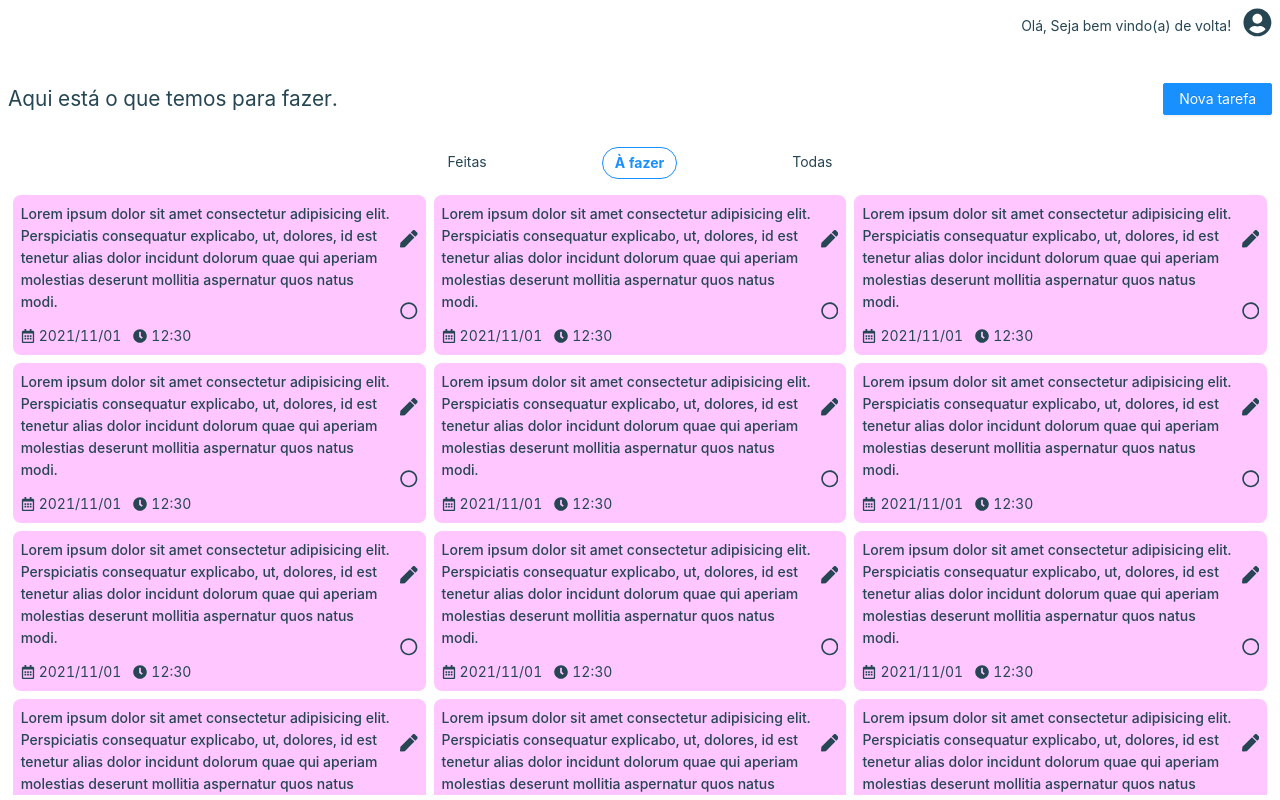
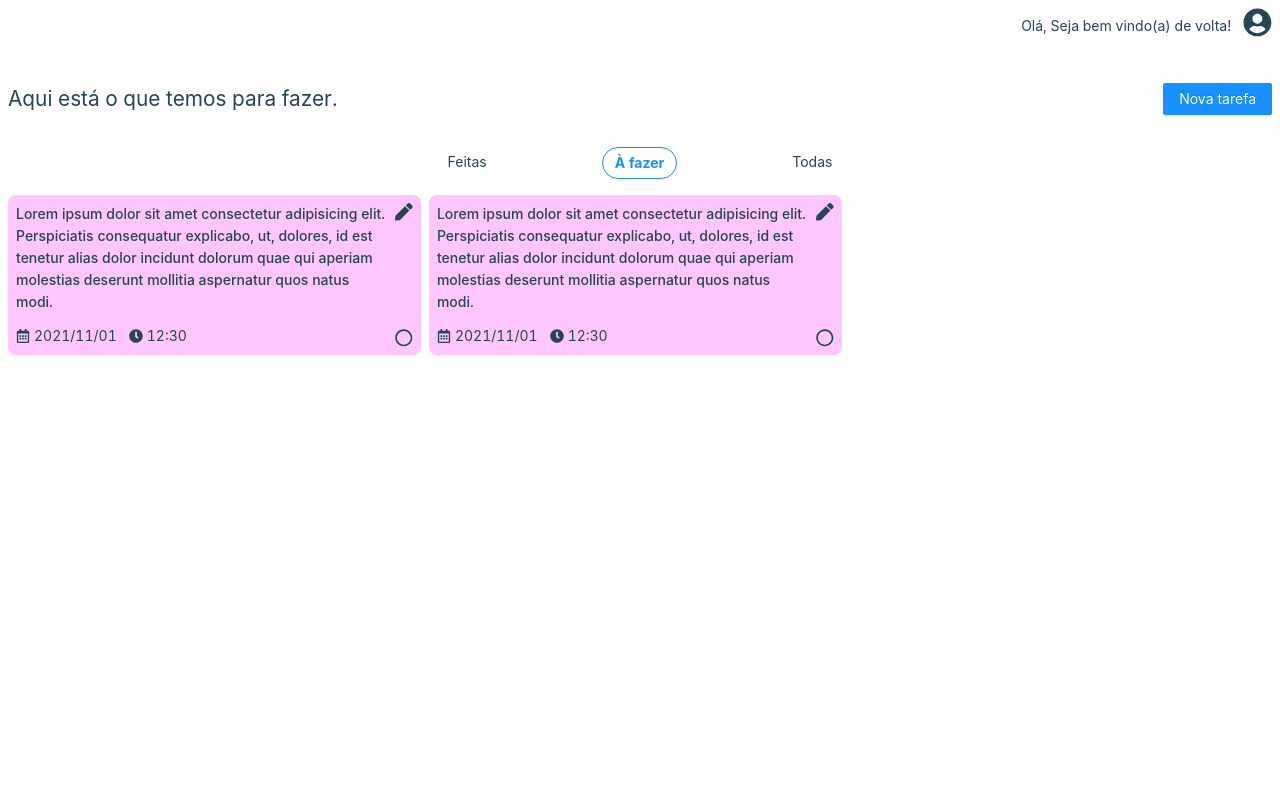
Before and after one commit to welingtonfidelis/todolist-v2, a React (Create React App) app: page / in a window 1280 px wide. Built offline with nearby package versions, Linux system fonts and the light colour scheme.

Commit message:
Services todo crud started

```diff
--- a/src/App.tsx
+++ b/src/App.tsx
@@ -1,16 +1,12 @@
-import UserAvatarComponent from "./components/userAvatar";
+import TodoListComponent from "./components/todoList";
+import HeaderComponent from "./components/header";
 
 import "./app.css";
-import TodoListComponent from "./components/todoList";
 
 function App() {
   return (
     <div className="app-content">
-      <div className="header-content">
-        <span>Olá, Seja bem vindo(a) de volta!</span>
-        <UserAvatarComponent />
-      </div>
-
+      <HeaderComponent />
       <TodoListComponent />
     </div>
   );
--- a/src/app.css
+++ b/src/app.css
@@ -47,22 +47,3 @@ body {
   display: flex;
   flex-direction: column;
 }
-
-.header-content {
-  display: flex;
-  flex-direction: row;
-  justify-content: space-between;
-  align-items: center;
-  margin-bottom: 24px;
-  height: 35px;
-}
-
-@media (min-width: 601px) {
-  .header-content {
-    justify-content: flex-end;
-  }
-
-  .header-content > span {
-    margin-right: 12px;
-  }
-}
--- /dev/null
+++ b/src/components/header/index.tsx
@@ -0,0 +1,11 @@
+import UserAvatarComponent from "../userAvatar";
+import "./style.css";
+
+export default function HeaderComponent() {
+  return (
+    <div className="header-content">
+      <span>Olá, Seja bem vindo(a) de volta!</span>
+      <UserAvatarComponent />
+    </div>
+  );
+}
--- /dev/null
+++ b/src/components/header/style.css
@@ -0,0 +1,18 @@
+.header-content {
+  display: flex;
+  flex-direction: row;
+  justify-content: space-between;
+  align-items: center;
+  margin-bottom: 24px;
+  height: 35px;
+}
+
+@media (min-width: 601px) {
+  .header-content {
+    justify-content: flex-end;
+  }
+
+  .header-content > span {
+    margin-right: 12px;
+  }
+}
--- a/src/components/input/index.tsx
+++ b/src/components/input/index.tsx
@@ -10,6 +10,16 @@ import { TextAreaProps } from "antd/lib/input";
 import InputMask, { Props as InputMaskProps } from "react-input-mask";
 
 const { TextArea } = Input;
+
+export function InputTextComponent(props: InputProps) {
+  return (
+    <div className="input-text-area-component-content">
+      <Input size="large" allowClear={true} {...props}>
+        {props.children}
+      </Input>
+    </div>
+  );
+}
 
 export function InputTextAreaComponent(props: TextAreaProps) {
   return (
--- a/src/components/modalTodo/index.tsx
+++ b/src/components/modalTodo/index.tsx
@@ -4,6 +4,7 @@ import { TodoItemInterface } from "../../models/todo";
 import {
   InputTextAreaComponent,
   InputMaskComponent,
+  InputTextComponent,
 } from "../input";
 
 import "./style.css";
@@ -27,6 +28,7 @@ export const ModalTodo = (props: Props) => {
     }
     else {
       form.setFieldsValue({
+        id: null,
         color: null,
         description: null,
         date: "",
@@ -49,6 +51,10 @@ export const ModalTodo = (props: Props) => {
         form={form}
         className="modal-todo-component-content"
       >
+        <Form.Item name="id" style={{ display: "none" }}>
+          <InputTextComponent />
+        </Form.Item>
+
         <Form.Item
           name="color"
           rules={[{ required: true, message: "Escolha uma cor" }]}
--- a/src/components/todoItem/index.tsx
+++ b/src/components/todoItem/index.tsx
@@ -1,16 +1,25 @@
-import { FaPen, FaRegCircle, FaRegCalendarAlt, FaClock, FaCheckCircle } from "react-icons/fa";
+import {
+  FaPen,
+  FaRegCircle,
+  FaRegCalendarAlt,
+  FaClock,
+  FaCheckCircle,
+} from "react-icons/fa";
 import { TodoItemInterface } from "../../models/todo";
 
 import "./style.css";
 
-interface ItemPropsIterface extends TodoItemInterface{
+interface ItemPropsIterface extends TodoItemInterface {
   onEditTodo: () => void;
+  onChangeStatusTodo: () => void;
 }
 
 export default function TodoItemComponent(props: ItemPropsIterface) {
-
   return (
-    <div className="todo-item-component-content" style={{ background: `#${props.color}`}}>
+    <div
+      className="todo-item-component-content"
+      style={{ background: `#${props.color}` }}
+    >
       <div className="col-1">
         <div className="description">{props.description}</div>
 
@@ -27,8 +36,12 @@ export default function TodoItemComponent(props: ItemPropsIterface) {
       </div>
 
       <div className="col-2">
-        <FaPen onClick={props.onEditTodo}/>
-        {props.done ? <FaCheckCircle /> : <FaRegCircle />}
+        <FaPen onClick={props.onEditTodo} />
+        {props.done ? (
+          <FaCheckCircle onClick={props.onChangeStatusTodo} />
+        ) : (
+          <FaRegCircle onClick={props.onChangeStatusTodo} />
+        )}
       </div>
     </div>
   );
--- a/src/components/todoItem/style.css
+++ b/src/components/todoItem/style.css
@@ -9,11 +9,14 @@
 
 .todo-item-component-content .col-1 {
   flex: 1;
+  display: flex;
+  flex-direction: column;
 }
 
 .todo-item-component-content .col-1 .description {
   margin: 0 8px 12px 0;
   font-weight: 500;
+  flex: 1;
 }
 
 .todo-item-component-content .col-1 .date-time {
@@ -35,11 +38,17 @@
 .todo-item-component-content .col-2 {
   display: flex;
   flex-direction: column;
-  justify-content: space-around;
+  justify-content: space-between;
 }
 
 .todo-item-component-content .col-2 svg {
   font-size: 1.1rem;
+  transition: .5s;
+}
+
+.todo-item-component-content .col-2 svg:hover {
+  cursor: pointer;
+  color: var(--color-secondary);
 }
 
 @media(min-width: 601px) {
--- a/src/components/todoList/index.tsx
+++ b/src/components/todoList/index.tsx
@@ -1,8 +1,10 @@
-import { useState } from "react";
+import { useEffect, useState } from "react";
 import { TodoItemInterface } from "../../models/todo";
 import { ModalTodo } from "../modalTodo";
 import PrimaryButtonComponent from "../primaryButton";
 import TodoItemComponent from "../todoItem";
+
+import { listTodo, saveTodo, updateStatusTodo, updateTodo } from "../../services/todoCrud";
 
 import "./style.css";
 
@@ -18,6 +20,12 @@ export default function TodoListComponent() {
   const [selectedOptionMenu, setSelectedOptionMenu] = useState("todo");
   const [showTodoModal, setShowTodoModal] = useState(false);
   const [selectedTodo, setSelectedTodo] = useState<TodoItemInterface>(emptyTodo);
+  const [list, setList] = useState<Array<TodoItemInterface>>([]);
+
+  useEffect(() => {
+    const { ok, data } = listTodo({ status: "todo" });
+    if(ok) setList(data);
+  }, []);
 
   const handleOpenModalTodo = () => {
     setShowTodoModal(true);
@@ -28,10 +36,6 @@ export default function TodoListComponent() {
     setSelectedTodo(emptyTodo);
   };
 
-  const handleSaveTodo = (values: any) => {
-    console.log("!", selectedTodo?.id, values);
-  };
-
   const handleEditTodo = (item: any) => {
     setSelectedTodo(item);
     handleOpenModalTodo();
@@ -39,20 +43,37 @@ export default function TodoListComponent() {
 
   const handleSelectOptionMenu = (selected: "done" | "todo" | "all") => {
     setSelectedOptionMenu(selected);
+
+    const status = selected !== "all" ? selected : undefined;
+
+    const { ok, data } = listTodo({ status });
+
+    if(ok) setList(data);
   };
 
-  const todoList: Array<any> = [];
+  const handleSaveTodo = (values: TodoItemInterface) => {
+    values.date = values.date || "";
+    values.time = values.time || "";
 
-  for (let i = 1; i <= 22; i += 1) {
-    todoList.push({
-      id: i + "",
-      description:
-        "Lorem ipsum dolor sit amet consectetur adipisicing elit. Perspiciatis consequatur explicabo, ut, dolores, id est tenetur alias dolor incidunt dolorum quae qui aperiam molestias deserunt mollitia aspernatur quos natus modi.",
-      date: "2021/11/01",
-      time: "12:30",
-      done: false,
-      color: "FFC6FF",
-    });
+    if(values.id) {
+      updateTodo(values);
+    }
+    else {
+      saveTodo(values);
+    }
+
+    handleCloseModalTodo();
+  };
+
+  const handleUpdateStatusTodo = (id: string, status: boolean) => {
+    const { ok, data} = updateStatusTodo(id, status);
+
+    if(ok) {
+      const index = list.findIndex((item) => item.id === id);
+      const tempList = list;
+      tempList[index] = { ...tempList[index], done: status };
+      setList(tempList);
+    }
   }
 
   return (
@@ -86,11 +107,12 @@ export default function TodoListComponent() {
       </div>
 
       <div className="list">
-        {todoList.map((item: TodoItemInterface) => (
+        {list.length && list.map((item: TodoItemInterface) => (
           <TodoItemComponent
             {...item}
             key={item.id}
             onEditTodo={() => handleEditTodo(item)}
+            onChangeStatusTodo={() => handleUpdateStatusTodo(item.id!, !item.done)}
           />
         ))}
       </div>
--- a/src/components/todoList/style.css
+++ b/src/components/todoList/style.css
@@ -49,10 +49,9 @@ span.menu-selected {
 .todo-list-component-content .list {
   display: flex;
   flex-wrap: wrap;
-  justify-content: center;
   gap: 8px;
   width: 100%;
-  height: calc(100vh - 200px);
+  max-height: calc(100vh - 200px);
   overflow: auto;
 }
 
--- /dev/null
+++ b/src/services/todoCrud.ts
@@ -0,0 +1,83 @@
+import { TodoItemInterface } from "../models/todo";
+
+const todoList: Array<TodoItemInterface> = [];
+
+for (let i = 1; i <= 2; i += 1) {
+  todoList.push({
+    id: i + "",
+    description:
+      "Lorem ipsum dolor sit amet consectetur adipisicing elit. Perspiciatis consequatur explicabo, ut, dolores, id est tenetur alias dolor incidunt dolorum quae qui aperiam molestias deserunt mollitia aspernatur quos natus modi.",
+    date: "2021/11/01",
+    time: "12:30",
+    done: false,
+    color: "FFC6FF",
+  });
+}
+
+interface ResponseInterface {
+  ok: boolean;
+  data?: any;
+}
+
+interface ListFilter {
+  status?: "done" | "todo";
+}
+
+export const listTodo = (filter: ListFilter): ResponseInterface => {
+  try {
+    let list = todoList;
+
+    if(filter.status) {
+      list = list.filter(item => item.done === (filter.status === "done"));
+    }
+
+    return { ok:  true, data: list }
+
+  } catch (error) {
+    console.log("SAVE NEW TODO ERROR", error);
+
+    return { ok: false };
+  }
+}
+
+export const saveTodo = (todo: TodoItemInterface): ResponseInterface => {
+  try {
+    todo.id = todoList.length + 1 + "";
+
+    todoList.push(todo);
+
+    return { ok:  true, data: todo }
+  } catch (error) {
+    console.log("SAVE NEW TODO ERROR", error);
+
+    return { ok: false };
+  }
+}
+
+export const updateTodo = (todo: TodoItemInterface): ResponseInterface => {
+  try {
+    const index = todoList.findIndex((item) => item.id === todo.id);
+
+    todoList[index] = todo;
+
+    return { ok:  true, data: todo }
+  } catch (error) {
+    console.log("UPDATE TODO ERROR", error);
+
+    return { ok: false };
+  }
+}
+
+export const updateStatusTodo = (id: string, status: boolean): ResponseInterface => {
+  try {
+    const index = todoList.findIndex((item) => item.id === id);
+
+    todoList[index] = {...todoList[index], done: status};
+
+    return { ok:  true, data: todoList[index] }
+  } catch (error) {
+    console.log("UPDATE TODO STATUS ERROR", error);
+
+    return { ok: false };
+  }
+}
```
